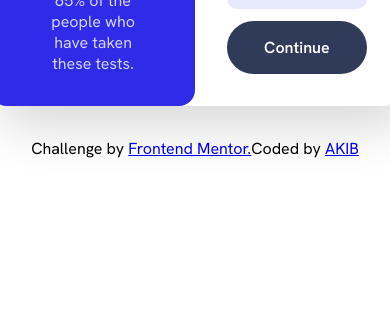
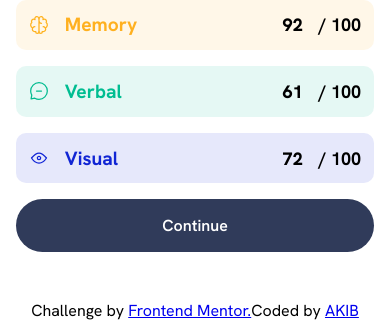
Before and after one commit to akibulshafi/Result-Summary-Component, a plain HTML site: page index.html in a window 390 px wide. Shown: the part 527-848 px from the top of the page. Drawn offline with Linux system fonts and the light colour scheme.

Commit message:
Update styles.css

```diff
--- a/styles.css
+++ b/styles.css
@@ -190,21 +190,16 @@ span {
     font-weight: 800;
 }
 
-
-@media (max-width: 745px) {
-
-}
-
-
-@media (max-width: 375px) {
+@media (max-width: 450px) {
     body {
-        height: 100vh;
+        min-height: 100vh;
     }
 
     .container {
         display: flex;
         flex-direction: column;
-        width: auto
+        width: auto;
+        box-shadow: none;
     }
 
     .container .left {
```
